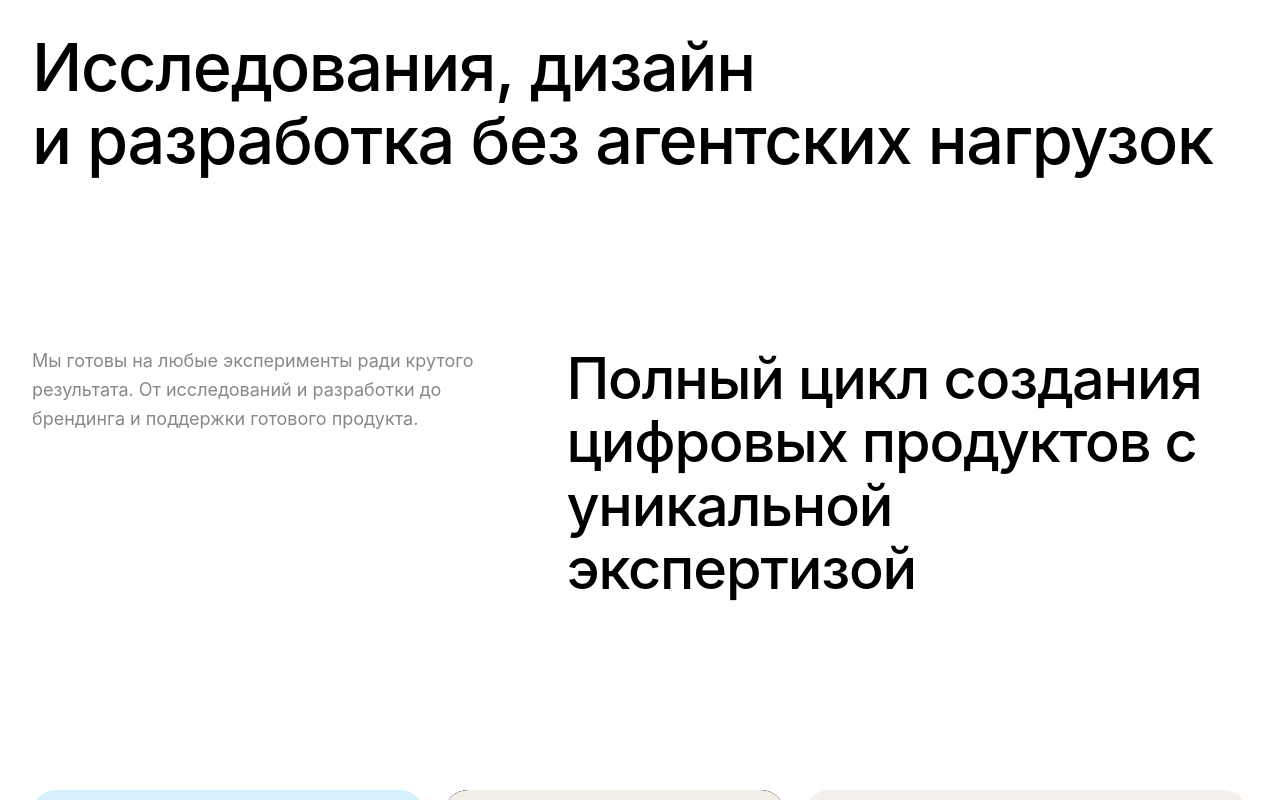
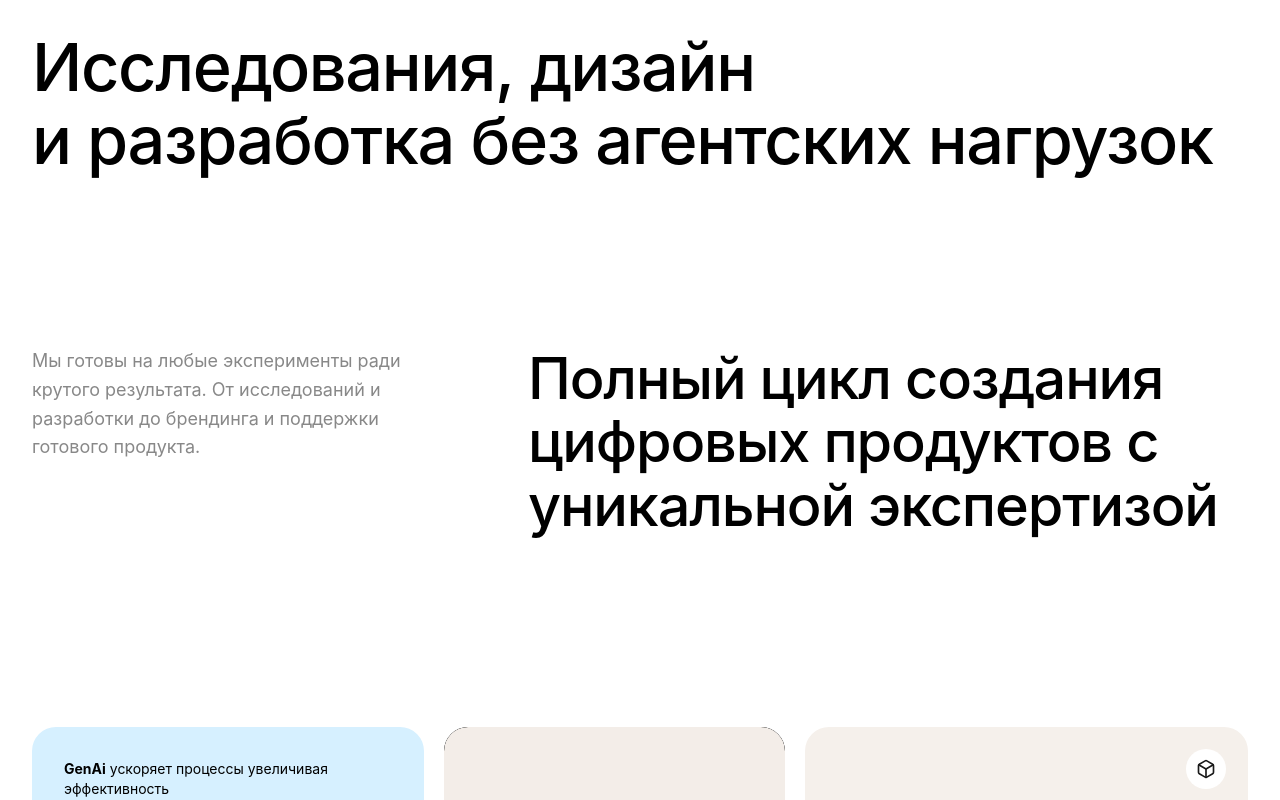
Before and after one commit to Horoshov/my-portfolio, a React (Vite) app: page / in a window 1280 px wide. Shown: the part 553-1353 px from the top of the page. Built offline with nearby package versions, Linux system fonts and the light colour scheme; grey boxes are pictures that could not be loaded.

Commit message:
refactor(home): align right text block closer to the right edge with flex space-between proportions

```diff
--- a/src/styles/App.css
+++ b/src/styles/App.css
@@ -88,15 +88,17 @@
   }
 
   .home-text-block-grid {
-    display: grid;
-    grid-template-columns: 1fr 1.5fr;
-    gap: 80px;
+    display: flex;
+    justify-content: space-between;
     align-items: flex-start;
+    gap: 60px;
+    width: 100%;
   }
 
   .home-text-block-left {
     width: 100%;
-    max-width: 480px;
+    max-width: 420px;
+    flex-shrink: 0;
   }
 
   .home-text-with-dot {
@@ -107,6 +109,11 @@
 
   .home-text-block-right {
     width: 100%;
+    max-width: 760px;
+    margin-left: auto;
+    display: flex;
+    flex-direction: column;
+    align-items: flex-end;
   }
 
   .home-text-block-heading {
@@ -116,17 +123,28 @@
     letter-spacing: -0.02em;
     color: var(--text-color);
     margin: 0;
+    text-align: left;
+    width: 100%;
+    max-width: 720px;
   }
 
   @media (max-width: 768px) {
     .home-text-block-grid {
-      grid-template-columns: 1fr;
+      display: flex;
+      flex-direction: column;
       gap: 30px;
     }
     .home-text-block-section {
       padding: 60px var(--container-padding);
     }
     .home-text-block-left {
+      max-width: 100%;
+    }
+    .home-text-block-right {
+      align-items: flex-start;
+      max-width: 100%;
+    }
+    .home-text-block-heading {
       max-width: 100%;
     }
     .home-text-with-dot {
```
